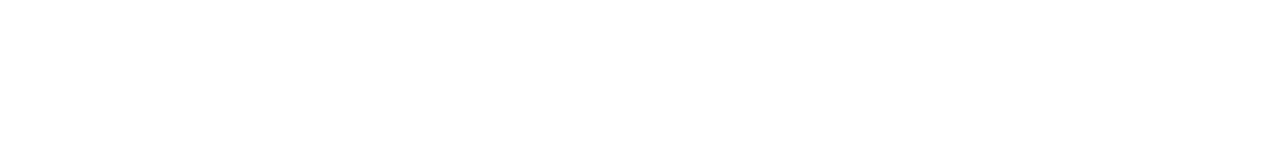
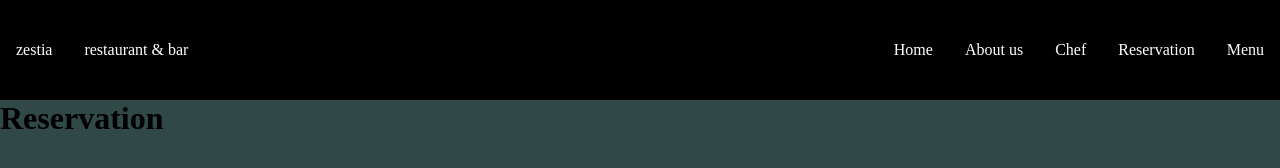
Before and after one commit to zola42/zestia-website, a plain HTML site: page restaurant.html in a window 1280 px wide. Drawn offline with Linux system fonts and the light colour scheme.

Commit message:
Simple styling

```diff
--- a/restaurant.html
+++ b/restaurant.html
@@ -3,9 +3,70 @@
 <head>
     <meta charset="UTF-8">
     <meta name="viewport" content="width=device-width, initial-scale=1.0">
-    <title>Restaurant</title>
+    <link rel="stylesheet" href="/style.css">
+    <title>Reservation</title>
 </head>
 <body>
 
+    <header class="header">
+
+        <div class="header-left">
+
+            <p>
+                zestia
+            </p>
+
+            <p>
+                restaurant & bar
+            </p>
+
+        </div>
+
+        <div class="header-right">
+
+            <ul>
+
+                <li>
+                    <a href="/index.html">
+                        Home
+                    </a>
+                </li>
+
+                <li>
+                    <a href="/about.html">
+                        About us
+                    </a>
+                </li>
+
+                <li>
+                    <a href="/chef.html">
+                        Chef
+                    </a>
+                </li>
+
+                <li>
+                    <a href="/restaurant.html">
+                        Reservation
+                    </a>
+                </li>
+
+                <li>
+                    <a href="/menu.html">
+                        Menu
+                    </a>
+                </li>
+
+
+            </ul>
+
+
+        </div>
+
+    </header>
+
+    <h1>
+        Reservation
+    </h1>
+
 </body>
 </html>
--- a/style.css
+++ b/style.css
@@ -1,10 +1,58 @@
+* {
+    box-sizing: border-box;
+    margin: 0;
+    padding: 0;
+}
+
+body {
+    width: 100%;
+    background-color: #314946;
+}
+
+a,
+a:visited,
+a:hover,
+a:active {
+    color: inherit;
+    text-decoration: none;
+}
+
 .header {
     width: 100%;
     height: 100px;
     position: sticky;
     background-color: #000000;
+    display: flex;
+    justify-content: space-between;
 }
 
 .header-left {
-    width: 40%;
+    width: 50%;
+    display: flex;
+    justify-content: flex-start;
+    align-items: center;
 }
+
+.header-left p {
+    color: #ffffff;
+    margin: 1rem;
+}
+
+.header-right {
+    width: 50%;
+    display: flex;
+    justify-content: flex-end;
+    align-items: center;
+}
+
+.header-right ul {
+    display: flex;
+    justify-content: space-evenly;
+    align-items: center;
+    list-style-type: none;
+}
+
+.header-right li {
+    color: #ffffff;
+    margin: 1rem;
+}
```
Also changed, not shown: about.html (+61 -0 lines), chef.html (+61 -0 lines), index.html (+4 -3 lines), menu.html (+61 -0 lines).
